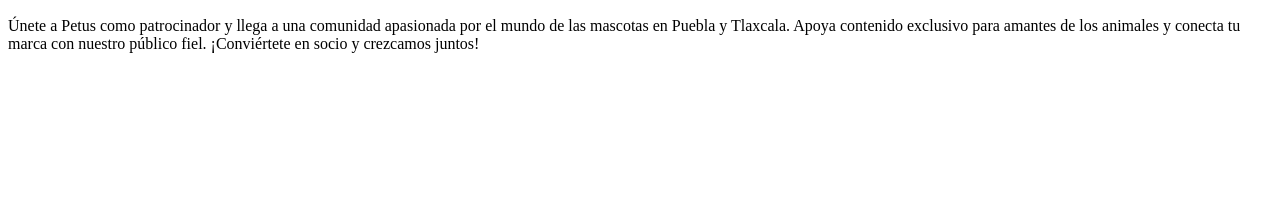
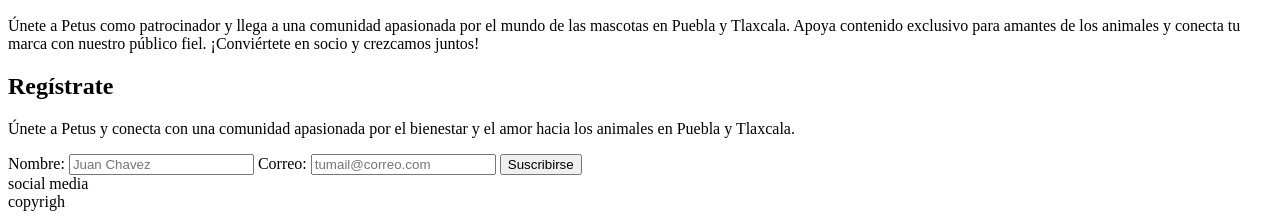
Before and after one commit to VaneChav/Langing-Petus, a plain HTML site: page index.html in a window 1280 px wide. Shown: the part 1664-1883 px from the top of the page. Before the commit the page ends 1733 px from the top, so only its background shows below. Drawn offline with Linux system fonts and the light colour scheme.

Commit message:
maquetamos la seccion de Suscribirse

```diff
--- a/index.html
+++ b/index.html
@@ -180,5 +180,29 @@
     </section>
   </main>
 
+  <footer>
+    <section>
+      <header>
+        <h2>Regístrate</h2>
+        <p>Únete a Petus y conecta con una comunidad apasionada por el bienestar y el amor hacia los animales en Puebla y Tlaxcala.</p>
+      </header>
+      <form>
+        <label for="nombre">
+         Nombre:
+         <input type="text" placeholder="Juan Chavez" id="nombre">
+        </label>
+
+        <label for="email">
+         Correo:
+         <input type="email" placeholder="tumail@correo.com" id="email">
+        </label>
+
+        <button>Suscribirse</button>
+      </form>
+    </section>
+
+    <section>social media</section>
+    <section>copyrigh</section>
+  </footer>
 </body>
 </html>
```
